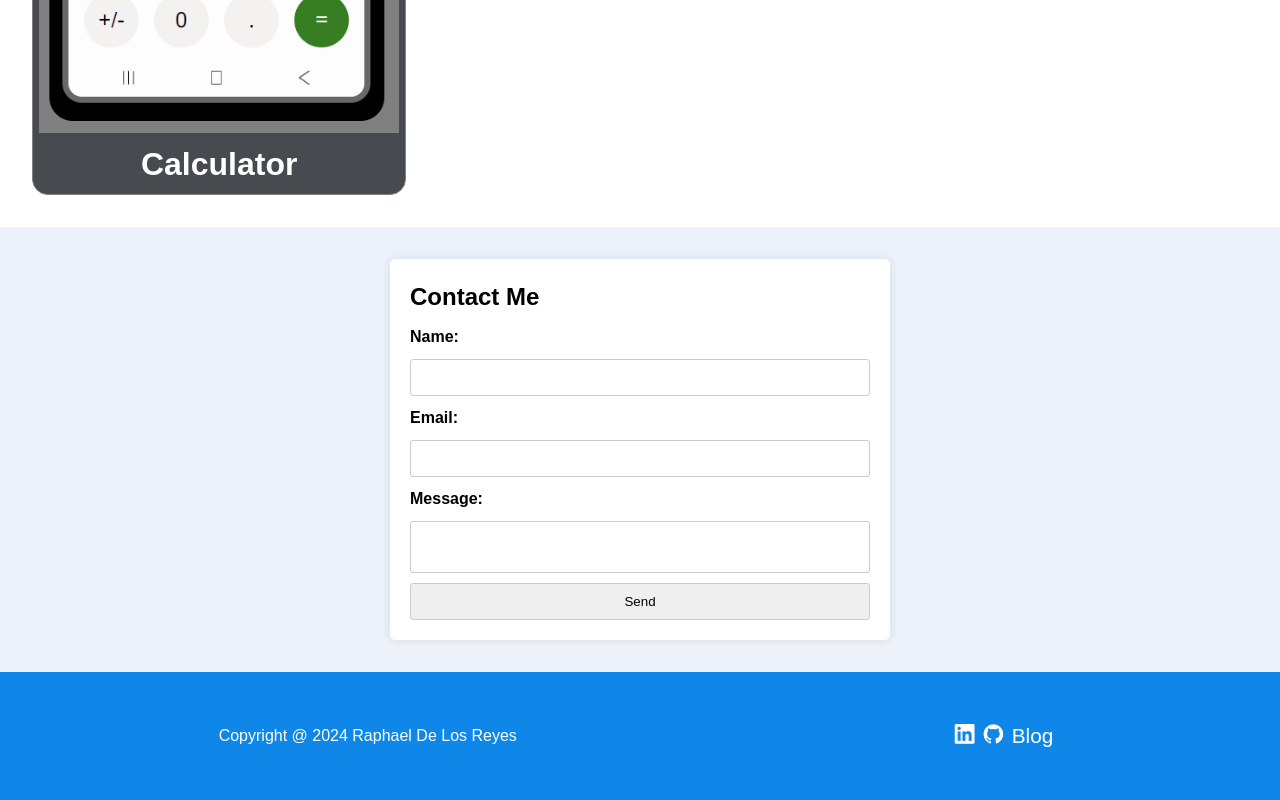
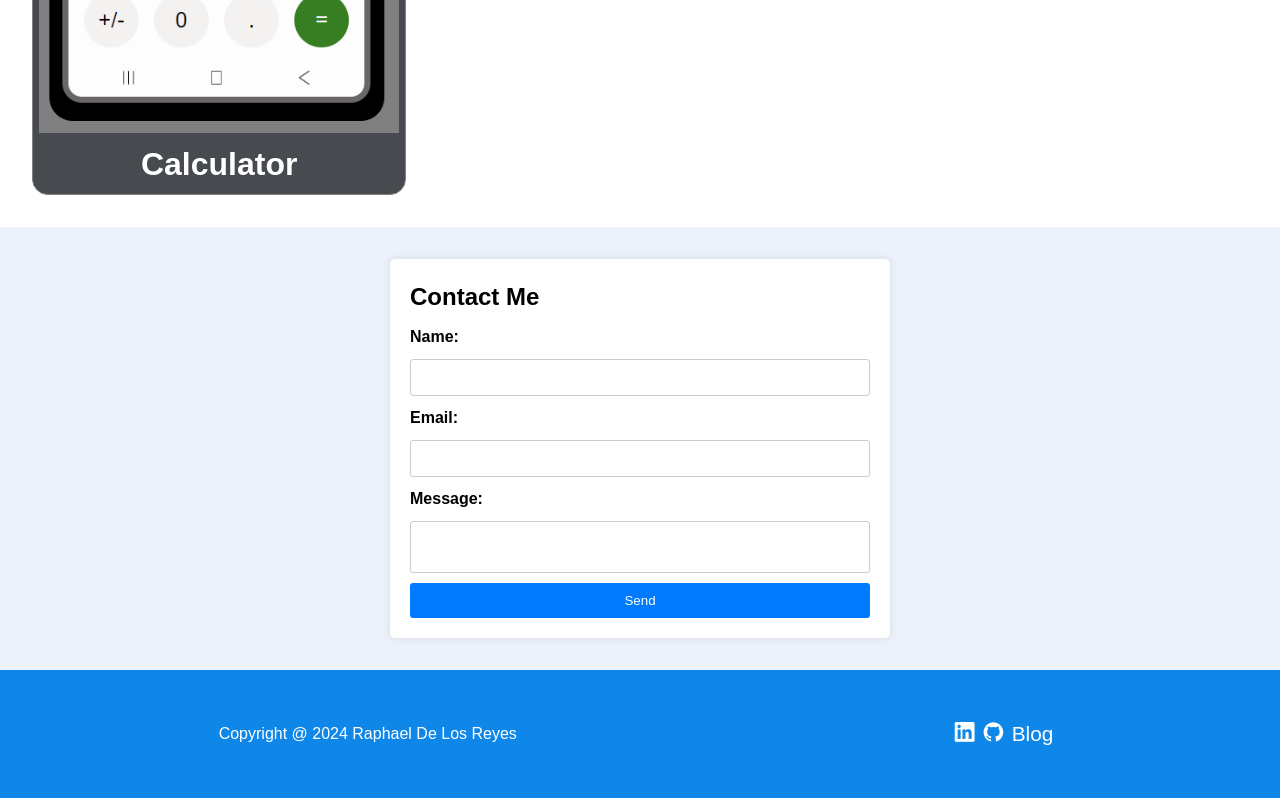
Before and after one commit to RD2P/RD2P.github.io, a React (Vite) app: page / in a window 1280 px wide. Shown: the part 4928-5728 px from the top of the page. Built offline with nearby package versions, Linux system fonts and the light colour scheme; no server answers; a web font is replaced by a local one.

Commit message:
update submit btn classname

```diff
--- a/src/components/Contact.jsx
+++ b/src/components/Contact.jsx
@@ -41,7 +41,7 @@ const Contact = () => {
         <label htmlFor="message">Message:</label>
         <textarea id="message" name="message" required></textarea>
 
-        <input type="submit" value="Send" />
+        <input type="submit" value="Send" className='submit-btn' />
       </form>
     </div>
   )
--- a/src/styles/contact.css
+++ b/src/styles/contact.css
@@ -28,7 +28,7 @@ textarea {
   resize: none;
 }
 
-button {
+.submit-btn {
   padding: 10px 20px;
   background-color: #007bff;
   color: #fff;
@@ -37,7 +37,7 @@ button {
   cursor: pointer;
 }
 
-button:hover {
+.submit-btn:hover {
   background-color: #0056b3;
 }
 
```
